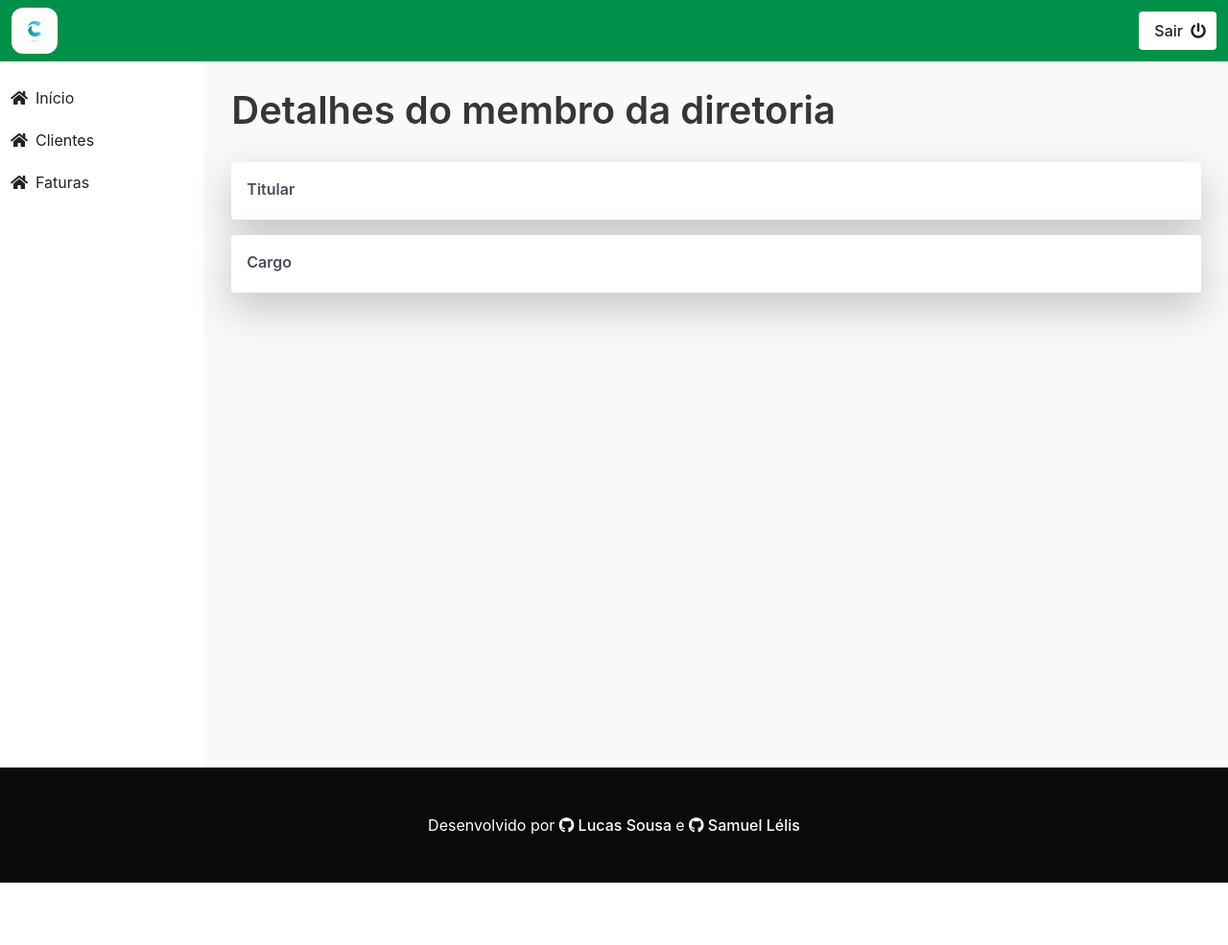
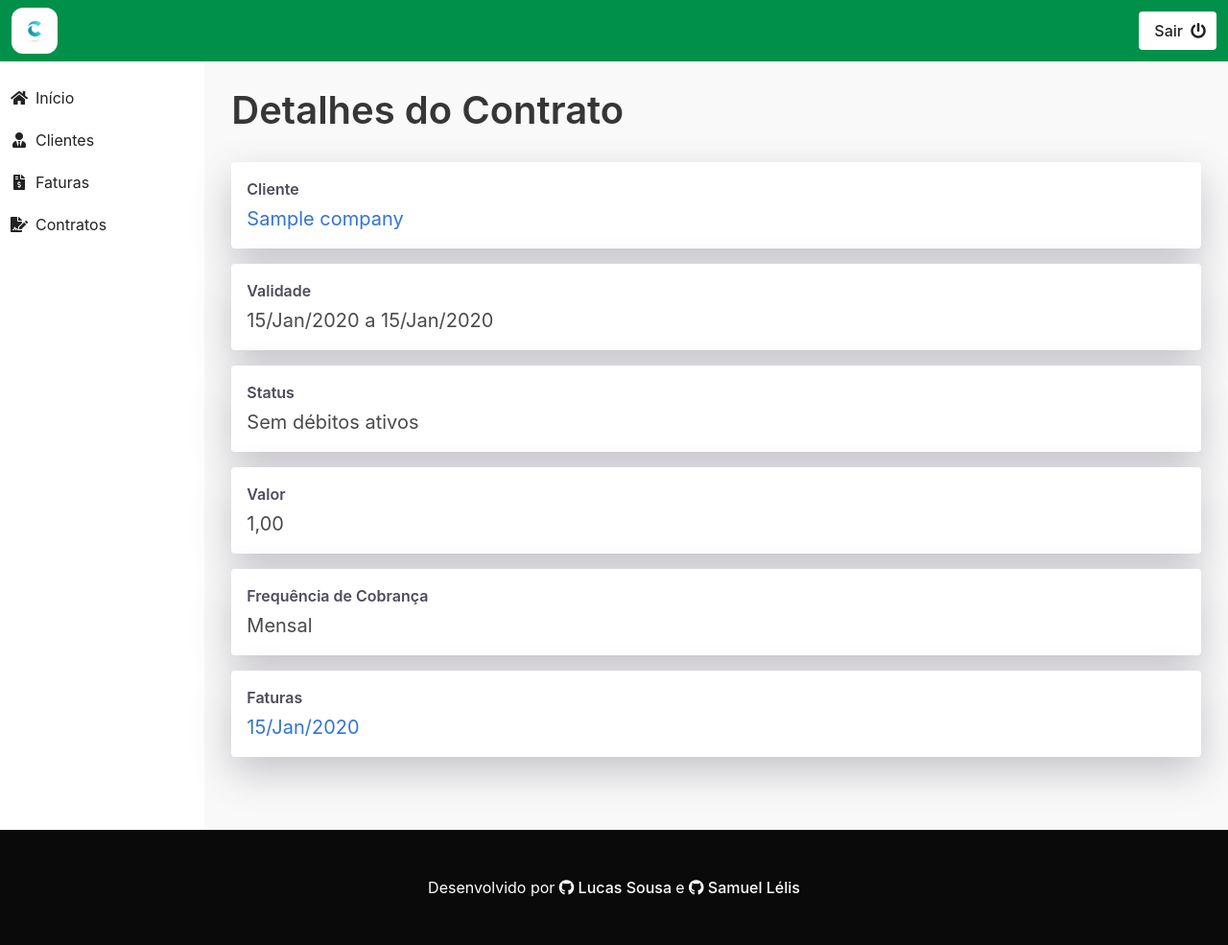
Before and after one commit to lucasousa/gestorc, a Django app: page /finance/contract/1/detalhes/ in a window 1280 px wide. Shown: the whole page at 96% size. Before the commit the page ends 920 px from the top, so only its background shows below. Run offline with Django 4.2, Linux system fonts and the light colour scheme; a user stored in the database is signed in; tables that the repository leaves empty hold one stand-in row (values such as "Sample post"); some libraries are stand-ins or nearby versions.

Commit message:
all detail pages and icons updated

```diff
--- a/core/templates/core/base.html
+++ b/core/templates/core/base.html
@@ -68,7 +68,7 @@
             <li>
               <a href="{% url 'finance:company_list' %}" class="has-icons-left">
                 <span class="icon is-small is-left">
-                  <i class="fas fa-home"></i>
+                  <i class="fas fa-user-tie"></i>
                 </span>
                 &nbsp;Clientes
               </a>
@@ -78,9 +78,19 @@
             <li>
               <a href="{% url 'finance:invoice_list' %}" class="has-icons-left">
                 <span class="icon is-small is-left">
-                  <i class="fas fa-home"></i>
+                  <i class="fas fa-file-invoice-dollar"></i>
                 </span>
                 &nbsp;Faturas
+              </a>
+            </li>
+          </ul>
+          <ul class="menu-list">
+            <li>
+              <a href="{% url 'finance:contract_list' %}" class="has-icons-left">
+                <span class="icon is-small is-left">
+                    <i class="fas fa-file-signature"></i>
+                </span>
+                &nbsp;Contratos
               </a>
             </li>
           </ul>
--- a/core/templates/core/index.html
+++ b/core/templates/core/index.html
@@ -23,7 +23,7 @@
           <a href="{% url 'finance:company_list' %}">
             <article class="tile is-child box">
               <span class="icon has-text-white">
-                <i class="fas fa-book fa-2x"></i>
+                <i class="fas fa-user-tie fa-2x"></i>
               </span>
               <p class="subtitle is-6 mt-2">Clientes</p>
             </article>
@@ -33,7 +33,7 @@
           <a href="{% url 'finance:contract_list' %}">
             <article class="tile is-child box">
               <span class="icon has-text-white">
-                <i class="fas fa-book fa-2x"></i>
+                  <i class="fas fa-file-signature fa-2x"></i>
               </span>
               <p class="subtitle is-6 mt-2">Contratos</p>
             </article>
@@ -43,7 +43,7 @@
           <a href="{% url 'finance:invoice_list' %}">
             <article class="tile is-child box">
               <span class="icon has-text-white">
-                <i class="fas fa-book fa-2x"></i>
+                <i class="fas fa-file-invoice-dollar fa-2x"></i>
               </span>
               <p class="subtitle is-6 mt-2">Faturas</p>
             </article>
--- a/finance/models.py
+++ b/finance/models.py
@@ -36,6 +36,10 @@ class Address(BaseModel):
 
     def __str__(self) -> str:
         return f"Endereço Nº {self.number}"
+
+    @property
+    def full_address(self):
+        return f"{self.street}, {self.number} - {self.neighborhood}. {self.city}-{self.state.upper()}"
 
 
 class Company(BaseModel):
--- a/finance/templates/contract/details.html
+++ b/finance/templates/contract/details.html
@@ -1,12 +1,12 @@
 {% extends 'core/base.html' %}
 {% load static %}
-{% block title %} Academia de Ciências do Piauí | Detalhes do membro da diretor {% endblock %}
+{% block title %} GestorC | Detalhes do Contrato {% endblock %}
 
 {% block body %}
 <header class="member-header pt-4 pb-2">
   <div class="container px-4">
     <h1 class="title is-size-2-desktop is-size-2-tablet is-size-3-mobile mb-5">
-      Detalhes do membro da diretoria
+      Detalhes do Contrato
     </h1>
   </div>
 </header>
@@ -15,14 +15,34 @@
   <div class="member-content content is-size-5-desktop is-size-5-tablet is-size-6-mobile">
     <div class="member-details">
       <div class="member-details__detail">
-        <span>Titular</span>
-        <a href="{% url 'members:holders_details' object.holder.id %}">
-          {{ object.holder.name }}
+        <span>Cliente</span>
+        <a href="{% url 'finance:company_details' object.client_id %}">
+          {{ object.client.fantasy_name }}
         </a>
       </div>
       <div class="member-details__detail">
-        <span>Cargo</span>
-        <p>{{ object.office }}</p>
+        <span>Validade</span>
+        <p>{{ object.start_date|date:"d/M/Y" }} a {{ object.end_date|date:"d/M/Y" }}</p>
+      </div>
+      <div class="member-details__detail">
+        <span>Status</span>
+        <p>{{ object.get_status_display }}</p>
+      </div>
+      <div class="member-details__detail">
+        <span>Valor</span>
+        <p>{{ object.invoice_value }}</p>
+      </div>
+      <div class="member-details__detail">
+        <span>Frequência de Cobrança</span>
+        <p>{{ object.get_invoice_frequency_display }}</p>
+      </div>
+      <div class="member-details__detail">
+        <span>Faturas</span>
+          {% for invoice in object.invoice_set.all %}
+              <a href="{% url 'finance:invoice_details' invoice.id %}">
+                {{ invoice.due_date|date:"d/M/Y" }}
+              </a>{% if not forloop.last %} <br> {% endif %}
+          {% endfor %}
       </div>
     </div>
   </div>
--- a/finance/templates/contract/list.html
+++ b/finance/templates/contract/list.html
@@ -12,7 +12,7 @@
 {% block body %}
 <section class="section">
     <div class="container">
-        <h1 class="title">Gerenciar contratos</h1>
+        <h1 class="title">Gerenciar Contratos</h1>
         <div class="columns">
             {% if contract.count > 0 %}
             <div class="column">
--- a/finance/views.py
+++ b/finance/views.py
@@ -54,7 +54,7 @@ class ContractList(ListView):
 
 @method_decorator(login_required, name="dispatch")
 class ContractDetail(DetailView):
-    model = Company
+    model = Contract
     template_name = "contract/details.html"
 
     def get(self, request, *args, **kwargs):
```
Also changed, not shown: finance/templates/company/details.html (+18 -8 lines), finance/templates/invoice/details.html (+27 -7 lines).
